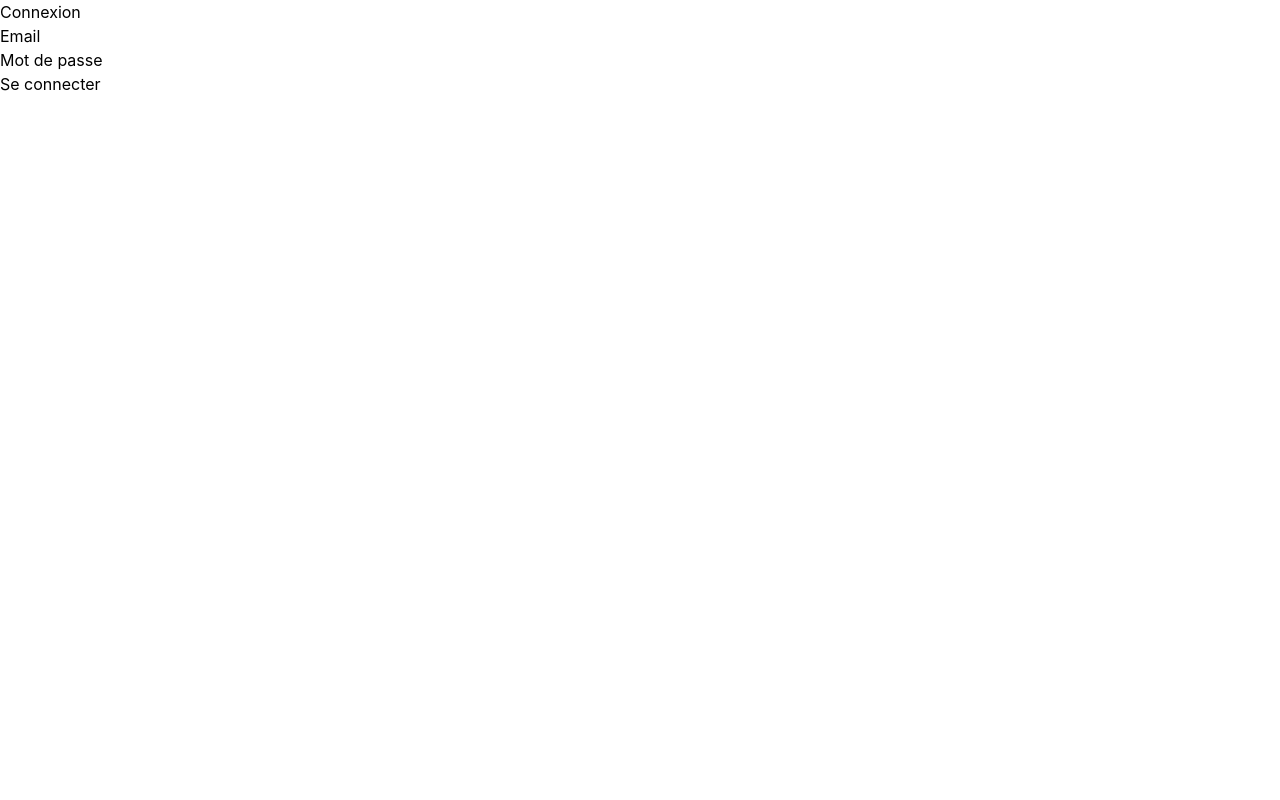
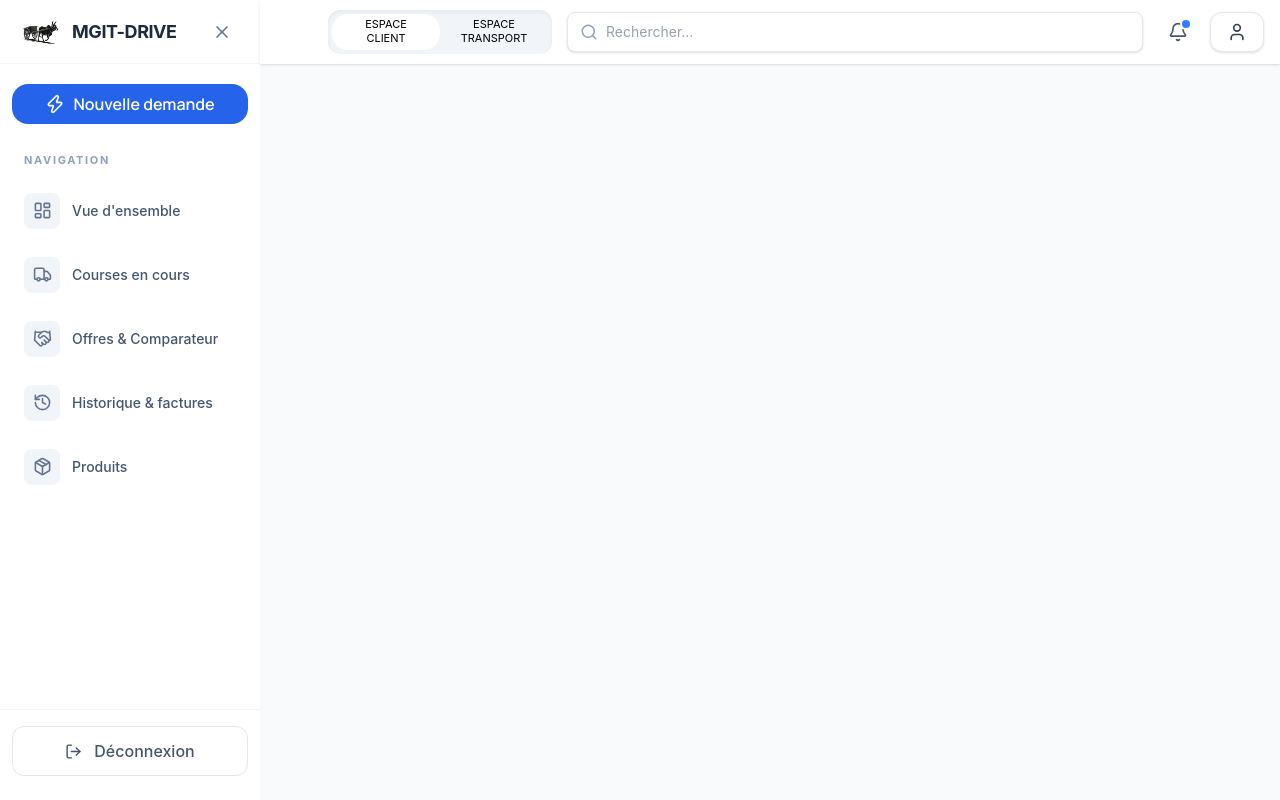
Before and after one commit to amura16/gestion-course, a React (Vite) app: page / in a window 1280 px wide. Before the commit this address led to /login. Built offline with nearby package versions, Linux system fonts and the light colour scheme; no server answers.

Commit message:
design amelioré

```diff
--- a/src/components/layout/Header.tsx
+++ b/src/components/layout/Header.tsx
@@ -1,77 +1,110 @@
-import { useEffect } from "react"
-import Burger from "../../assets/burger-bar.png"
-import { Input } from "../ui/Input"
-import { Toogle } from "../ui/Toogle"
-import { Search } from "lucide-react"
-import { useAuthStore } from "@/features/auth/store/useAuthStore"
-import { useEspace } from "@/store/useEspace"
-import type { User } from "@/features/auth/types/auth.types"
+import { useEffect } from "react";
+import { Input } from "../ui/Input";
+import { Toogle } from "../ui/Toogle";
+import {Search,Bell,Menu, User as UserIcon} from "lucide-react";
+import { useAuthStore } from "@/features/auth/store/useAuthStore";
+import { useEspace } from "@/store/useEspace";
+import type { User } from "@/features/auth/types/auth.types";
 
 interface HeaderProps {
-    onMenuClick: () => void
+    onMenuClick: () => void;
+    sidebarOpen: boolean;
 }
 
-export const Header = ({onMenuClick}: HeaderProps ) => {
+export const Header = ({onMenuClick, sidebarOpen}: HeaderProps) => {
 
-    const user: User | null = useAuthStore((state) => (state.user));
-    const isLoading = useAuthStore((state) => (state.isLoading));
+    const user: User | null = useAuthStore((state) => state.user);
+
+    const isLoading = useAuthStore((state) => state.isLoading);
+
     const espace = useEspace((state) => state.espace);
+
     const changeEspace = useEspace((state) => state.changeEspace);
 
     useEffect(() => {
-        if (user?.role){
+        if (user?.role) {
             changeEspace(user.role);
         }
-        console.log("espace actuelle : ", espace);
-    }, [user, changeEspace])
+    }, [user, changeEspace]);
 
     return (
-        <header className="fixed top-0 right-0 z-50 h-18 w-full md:w-[80%] flex items-center shadow-md bg-white py-2 px-4 gap-2 flex justify-between">
+        <header className={`fixed right-0 top-0 z-40 flex h-16 items-center gap-3 bg-white px-4 shadow-sm transition-[left,width] duration-300 ${sidebarOpen ? "left-0 md:left-[260px] md:w-[calc(100%-260px)]" : "left-0 w-full"}`}>
 
-            <div className="hidden sm:flex bg-gray-200 rounded-lg w-60 shadow-lg items-center">
+            {/* Bouton menu desktop/mobile */}
+            <button
+                type="button"
+                onClick={onMenuClick}
+                aria-label="Ouvrir le menu"
+                className="flex h-10 w-10 shrink-0 items-center justify-center rounded-lg text-slate-600 transition-all duration-200 hover:bg-slate-100 hover:text-slate-900 active:scale-95"
+            >
+                {!sidebarOpen && <Menu size={21} />}
+            </button>
+
+            {/* Espace */}
+            <div className="hidden h-11 w-56 shrink-0 items-center rounded-xl bg-slate-100 p-1 shadow-inner sm:flex">
+
                 <Toogle
                     content={
-                        <p className="text-center text-sm">
-                            ESPACE <br />
+                        <p className="text-center text-[11px] leading-tight">
+                            ESPACE
+                            <br />
                             CLIENT
                         </p>
                     }
-                    isActive={"CLIENT" === espace}
+                    isActive={espace === "CLIENT"}
                     onClick={() => changeEspace("CLIENT")}
                 />
 
                 <Toogle
                     content={
-                        <p className="text-center text-sm">
-                            ESPACE <br />
+                        <p className="text-center text-[11px] leading-tight">
+                            ESPACE
+                            <br />
                             TRANSPORT
                         </p>
                     }
-                    isActive={"CARRIER" === espace}
+                    isActive={espace === "CARRIER"}
                     onClick={() => changeEspace("CARRIER")}
                 />
+
             </div>
 
-            {/* search bar */}
-            <div className="w-75 border rounded-lg shadow-lg">
-                <Input
-                    leftContent={<Search size={18} />}
-                    placeholder="Rechercher"
-                />
+            {/* Search */}
+            <div className="min-w-0 flex-1">
+                <div className="mx-auto w-full max-w-xl">
+                    <Input
+                        leftContent={
+                            <Search
+                                size={18}
+                                className="text-slate-400"
+                            />
+                        }
+                        placeholder="Rechercher..."
+                    />
+                </div>
             </div>
 
-            {/* Burger mobile */}
+            {/* Notification */}
             <button
-                className="ml-4 text-2xl md:hidden"
-                onClick={onMenuClick}
+                type="button"
+                aria-label="Notifications"
+                className="relative flex h-10 w-10 shrink-0 items-center justify-center rounded-lg text-slate-600 transition-all duration-200 hover:bg-slate-100 hover:text-slate-900 active:scale-95"
             >
-                <img src={Burger} alt="" className="h-8 w-14"/>
+                <Bell size={20} />
+
+                <span className="absolute right-2 top-2 h-2 w-2 rounded-full bg-blue-500 ring-2 ring-white" />
             </button>
 
-            <div className="shadow-lg rounded-lg h-full w-64 hidden md:flex items-center justify-center">
-                {isLoading?"chargement...":user?.nom}
+            {/* Utilisateur */}
+            <div className="hidden h-10 max-w-40 shrink-0 items-center rounded-xl border border-slate-200 bg-white px-4 text-sm font-semibold text-slate-700 shadow-sm md:flex">
+                <span className="truncate">
+                    {isLoading
+                        ? "Chargement..."
+                        : user?.nom ?? <UserIcon size={20}/>
+                    }
+                </span>
             </div>
 
         </header>
-    )
-}
+    );
+};
--- a/src/components/layout/MainLayout.tsx
+++ b/src/components/layout/MainLayout.tsx
@@ -1,57 +1,40 @@
 import { Sidebar } from "./Sidebar";
 import { Header } from "./Header";
-import { useEffect, useState } from "react";
-import { Outlet, useNavigate } from "react-router";
-import { useAuthStore } from "@/features/auth/store/useAuthStore";
+import { useState } from "react";
+import { Outlet } from "react-router";
 
 export const MainLayout = () => {
-
-    const [isSidebarOpen, setIsSidebarOpen] = useState(false);
-    const isAuthenticated = useAuthStore((state) => state.isAuthenticated);
-    const navigate = useNavigate();
-
-    useEffect(() => {
-        if(!isAuthenticated){
-            navigate('/login');
-        }
-    }, [isAuthenticated]);
+    const [isSidebarOpen, setIsSidebarOpen] = useState(true);
 
     return (
-        <div className="min-h-screen w-full grid grid-cols-1 md:grid-cols-5">
-
-            <aside className="hidden md:block md:col-span-1">
-                <Sidebar />
-            </aside>
-
-            <main className="col-span-4 min-w-0 shrink-0">
-
-                <Header
-                    onMenuClick={() => setIsSidebarOpen(true)}
-                />
-
-                {/* mobile sidebar*/}
-                {
-                    isSidebarOpen && (
-                        <aside className="fixed inset-0 z-50 bg-black/40 md:hidden">
-                            <div className="h-full w-64 bg-white">
-                                <button
-                                    onClick={() => setIsSidebarOpen(false)}
-                                    className="p-4"
-                                >
-                                    ✕
-                                </button>
-
-                                <Sidebar />
-                            </div>
-                        </aside>
-                    )
-                }
-
-                <div className="flex-1 min-h-screen overflow-y-auto pt-18">
-                    <Outlet />
+        <div className="min-h-screen bg-slate-50">
+            <div className="flex min-h-screen">
+                {/* Sidebar desktop */}
+                <div className={`hidden shrink-0 overflow-hidden transition-[width] duration-300 ease-in-out md:block ${isSidebarOpen ? "md:w-[260px]" : "md:w-0"}`}>
+                        <div className={`h-full w-[260px] transition-transform duration-300 ease-in-out ${isSidebarOpen ? "translate-x-0" : "-translate-x-full"}`}>
+                            <Sidebar isOpen={isSidebarOpen} onClose={() => setIsSidebarOpen(false)} />
+                        </div>
                 </div>
 
-            </main>
+                {/* Zone principale */}
+                <div className="min-w-0 flex-1">
+                    {/* Header */}
+                    <Header sidebarOpen={isSidebarOpen} onMenuClick={() => setIsSidebarOpen(!isSidebarOpen)} />
+
+                    {/* Contenu */}
+                    <main className="min-h-screen pt-16">
+                        <div className="min-h-[calc(100vh-4rem)] p-4 sm:p-5 lg:p-6">
+                            <Outlet />
+                        </div>
+                    </main>
+                </div>
+            </div>
+
+            {/* Sidebar mobile */}
+            <div className="md:hidden">
+                {isSidebarOpen && <div className="fixed inset-0 z-50 bg-slate-900/30 backdrop-blur-[2px]" onClick={() => setIsSidebarOpen(false)} />}
+                <Sidebar isOpen={isSidebarOpen} onClose={() => setIsSidebarOpen(false)} />
+            </div>
         </div>
-    )
-}
+    );
+};
--- a/src/components/layout/Sidebar.tsx
+++ b/src/components/layout/Sidebar.tsx
@@ -1,155 +1,236 @@
-import { NavLink, useNavigate } from "react-router"
-import Logo from "../../assets/logo.png"
-import { ButtonGlobal } from "../ui/Button"
-import { LayoutDashboard, Truck, Handshake, History, Package, LogOut, type LucideIcon, Car} from "lucide-react";
+import { NavLink, useNavigate } from "react-router";
+import Logo from "../../assets/logo.png";
+import { ButtonGlobal } from "../ui/Button";
+import {LayoutDashboard, Truck, Handshake, History, Package, LogOut, type LucideIcon, Car, Zap, X,} from "lucide-react";
 import { useAuthStore } from "@/features/auth/store/useAuthStore";
 import { useEspace } from "@/store/useEspace";
 import type { Role } from "@/features/auth/types/auth.types";
 
 type Navigation = {
-    path: string,
-    name: string,
-    icon: LucideIcon
-}
+    path: string;
+    name: string;
+    icon: LucideIcon;
+};
+
+type SidebarProps = {
+    isOpen: boolean;
+    onClose: () => void;
+};
 
 const navigations: Record<Role, Navigation[]> = {
     CLIENT: [
         {
             path: "ensemble",
             name: "Vue d'ensemble",
-            icon: LayoutDashboard
+            icon: LayoutDashboard,
         },
         {
             path: "course",
             name: "Courses en cours",
-            icon: Truck
+            icon: Truck,
         },
         {
             path: "offre",
             name: "Offres & Comparateur",
-            icon: Handshake
+            icon: Handshake,
         },
         {
             path: "historique",
             name: "Historique & factures",
-            icon: History
+            icon: History,
         },
         {
             path: "produit",
             name: "Produits",
-            icon: Package
-        }
+            icon: Package,
+        },
     ],
+
     CARRIER: [
         {
             path: "ensemble",
             name: "Vue d'ensemble",
-            icon: Package
+            icon: Package,
         },
         {
             path: "vehicule",
             name: "Véhicule",
-            icon: Car
+            icon: Car,
         },
         {
             path: "course",
             name: "Voir les courses disponibles",
-            icon: Truck
+            icon: Truck,
         },
         {
             path: "offres",
             name: "Voir les offres proposés",
-            icon: Handshake
-        }
+            icon: Handshake,
+        },
     ],
-    ADMIN: []
+
+    ADMIN: [],
 };
 
-export const Sidebar = () => {
+export const Sidebar = ({isOpen, onClose}: SidebarProps) => {
 
     const navigate = useNavigate();
 
-    const logout = useAuthStore((state) => state.logout);
+    const logout = useAuthStore(
+        (state) => state.logout
+    );
 
-    const espace = useEspace((state) => state.espace);
+    const espace = useEspace(
+        (state) => state.espace
+    );
 
-    const rolePath = {
+    const rolePath: Record<Role, string> = {
         CLIENT: "client",
         CARRIER: "carrier",
-        ADMIN: "admin"
-    }
+        ADMIN: "admin",
+    };
 
     const logoutClick = async () => {
-
         logout();
-
         navigate("/login");
-
-        console.log("logout");
-    }
+        onClose();
+    };
 
     return (
-        <div className="h-screen w-full flex flex-col">
+        <aside className={`fixed left-0 top-0 z-[60] flex h-screen w-full flex-col bg-white shadow-xl transition-transform duration-300 ease-in-out md:sticky md:left-auto md:top-0 md:h-screen md:w-[260px] md:shadow-md ${isOpen ? "translate-y-0 md:translate-x-0" : "-translate-y-full md:-translate-x-full"}`}>
 
-            {/* Logo */}
-            <div className="h-18 shrink-0 w-full flex justify-between items-center gap-4 px-4 shadow-md">
+            {/* Header du sidebar */}
+            <div className="flex h-16 shrink-0 items-center justify-between border-b border-slate-100 px-5">
+
+                <div className="flex min-w-0 items-center gap-3">
                     <img
                         src={Logo}
-                    alt="logo"
-                    className="w-12 h-10"
+                        alt="Logo MGIT-DRIVE"
+                        className="h-10 w-10 shrink-0 object-contain"
                     />
 
-                <h1 className="font-bold h-10 w-full flex items-center text-neutral">
+                    <h1 className="truncate text-lg font-bold tracking-tight text-slate-800">
                         MGIT-DRIVE
                     </h1>
                 </div>
 
+                {/* Fermer */}
+                <button
+                    type="button"
+                    onClick={onClose}
+                    aria-label="Fermer le menu"
+                    className="flex h-9 w-9 shrink-0 items-center justify-center rounded-lg text-slate-500 transition-all duration-200 hover:bg-slate-100 hover:text-slate-900 active:scale-95"
+                >
+                    <X size={20} />
+                </button>
+
+            </div>
+
+            {/* Contenu */}
+            <div className="flex min-h-0 flex-1 flex-col">
+
                 {/* Nouvelle demande */}
-            <div className="shrink-0 w-full flex flex-col items-center pt-4">
+                <div className="w-full shrink-0 px-3 pt-5">
+
                     <ButtonGlobal
-                    content="nouvelle demande"
                         size="large"
                         variant="primary"
+                        content={
+                            <div className="flex items-center justify-center gap-2 whitespace-nowrap">
+                                <Zap
+                                    size={20}
+                                    className="shrink-0"
                                 />
+
+                                <span className="font-semibold">
+                                    Nouvelle demande
+                                </span>
+                            </div>
+                        }
+                    />
+
                 </div>
 
                 {/* Navigation */}
-            <div className="flex-1 min-h-0 w-full mt-6 px-4 overflow-y-auto">
+                <div className="min-h-0 flex-1 overflow-y-auto px-3 pt-7">
 
-                <p className="text-gray-400 text-sm">
-                    NAVIGATION
+                    <p className="px-3 text-[11px] font-bold uppercase tracking-[0.15em] text-slate-400">
+                        Navigation
                     </p>
 
-                <div className="flex justify-center mt-2 ps-0 lg:ps-10">
-                    <div className="w-full">
+                    <nav className="mt-3 space-y-1">
+
                         {navigations[espace].map((nav) => {
+
                             const Icon = nav.icon;
 
                             return (
                                 <NavLink
                                     key={nav.path}
-                                    className={({ isActive }) => `flex gap-3 items-center my-3 p-2 ${isActive? "bg-white rounded-md": ""}`}
                                     to={`/${rolePath[espace]}/${nav.path}`}
+                                    onClick={() => {
+                                        // Sur mobile, on ferme après navigation.
+                                        if (window.innerWidth < 768) {
+                                            onClose();
+                                        }
+                                    }}
+                                    className={({ isActive }) =>
+                                        `
+                                        group flex items-center gap-3 rounded-xl px-3 py-3 text-sm transition-all duration-200
+                                        ${isActive?
+                                            `bg-blue-500/10 font-bold text-blue-700 shadow-sm` :
+                                            `font-medium text-slate-600 hover:bg-slate-100 hover:text-slate-900 hover:translate-x-0.5`}
+                                        `
+                                    }
                                 >
-                                    <Icon size={20} />
-                                    <span>{nav.name}</span>
+
+                                    {({ isActive }) => (
+                                        <>
+                                            <span
+                                                className={`flex h-9 w-9 shrink-0 items-center justify-center rounded-lg transition-all duration-200
+                                                    ${
+                                                        isActive
+                                                            ? "bg-blue-500/15 text-blue-600" :
+                                                            "bg-slate-100 text-slate-500 group-hover:bg-white group-hover:text-slate-700"
+                                                    }
+                                                `}
+                                            >
+                                                <Icon size={19} />
+                                            </span>
+
+                                            <span className="truncate">
+                                                {nav.name}
+                                            </span>
+                                        </>
+                                    )}
+
                                 </NavLink>
-                            )
+                            );
                         })}
-                    </div>
-                </div>
+
+                    </nav>
                 </div>
 
                 {/* Déconnexion */}
-            <div className="shrink-0 px-4 mb-20 md:mb-8">
+                <div className="shrink-0 border-t border-slate-100 px-3 pb-6 pt-4">
+
                     <button
-                    className="rounded-md p-2 shadow-md w-full flex justify-center items-center"
+                        type="button"
+                        className=" group flex w-full items-center justify-center gap-3 rounded-xl border border-slate-200 p-3 font-medium text-slate-600 transition-all duration-200 hover:border-red-100 hover:bg-red-50 hover:text-red-600 active:scale-[0.98]"
                         onClick={logoutClick}
                     >
-                    <LogOut size={16} className="me-4"/> Déconnexion
+                        <LogOut
+                            size={17}
+                            className="transition-transform duration-200 group-hover:-translate-x-0.5"
+                        />
+
+                        Déconnexion
                     </button>
+
                 </div>
 
             </div>
+
+        </aside>
     );
 };
--- a/src/components/ui/Button.tsx
+++ b/src/components/ui/Button.tsx
@@ -1,3 +1,5 @@
+import type { ReactNode } from "react";
+
 type VariantClasses = "primary" | "secondary" | "tertiary" | "neutral"
 
 type SizeClasses = "small" | "medium" | "large"
@@ -6,10 +8,11 @@ interface ButtonProps {
     variant: VariantClasses;
     size: SizeClasses;
     custom?: string;
-    content: string;
+    content: ReactNode;
+    font?: string;
 }
 
-export const ButtonGlobal = ({variant, size, content}: ButtonProps) => {
+export const ButtonGlobal = ({variant, size, content, font="font-manrope", custom}: ButtonProps) => {
 
     const variantSize = {
         small: "rounded-md py-1 px-2",
@@ -25,7 +28,7 @@ export const ButtonGlobal = ({variant, size, content}: ButtonProps) => {
     };
 
     return (
-        <button className={`${variantClasses[variant]} ${variantSize[size]}`}>
+        <button className={`w-full ${variantClasses[variant]} ${variantSize[size]} ${font} ${custom}`}>
             {content}
         </button>
     )
--- a/src/components/ui/Toogle.tsx
+++ b/src/components/ui/Toogle.tsx
@@ -10,7 +10,7 @@ interface ToogleProps {
 
 export const Toogle = ({content, onClick,size, isActive=false}: ToogleProps) => {
 
-    const activated = " bg-white rounded-md";
+    const activated = " bg-white rounded-2xl";
 
     return (
         <div
--- a/src/index.css
+++ b/src/index.css
@@ -1,8 +1,25 @@
+@import url('https://fonts.googleapis.com/css2?family=Inter:wght@400;500;600;700&family=Manrope:wght@500;600;700;800&display=swap');
 @import "tailwindcss";
 
 @theme {
+  /* Tes couleurs */
   --color-primary: #2563EB;
   --color-secondary: #0284C7;
   --color-tertiary: #06B6D4;
   --color-neutral: #0F172A;
+
+  /* Polices de base */
+  --font-inter: "Inter", sans-serif;
+  --font-manrope: "Manrope", sans-serif;
+
+  --font-body-md: "Inter", sans-serif;
+  --font-body-sm: "Inter", sans-serif;
+  --font-label-sm: "Inter", sans-serif;
+  --font-label-md: "Inter", sans-serif;
+  --font-data-mono-num: "Inter", sans-serif;
+
+  --font-headline-sm: "Manrope", sans-serif;
+  --font-headline-md: "Manrope", sans-serif;
+  --font-headline-lg: "Manrope", sans-serif;
+  --font-display-hero: "Manrope", sans-serif;
 }
--- a/vite.config.ts
+++ b/vite.config.ts
@@ -11,7 +11,7 @@ export default defineConfig({
 
   resolve: {
     alias: {
-      "@": path.resolve(__dirname, "./src"),
+      "@": path.resolve(import.meta.dirname, "./src"),
     },
   },
 })
```
Lines whose indentation alone changed are shown as unchanged.
